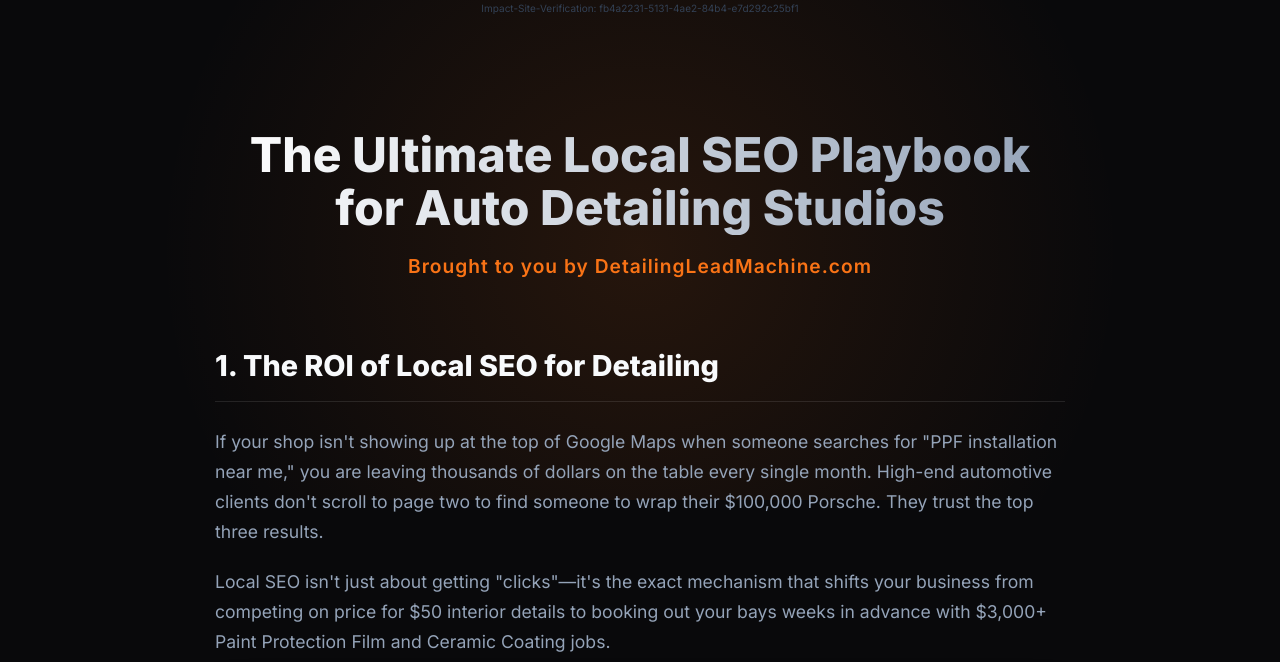
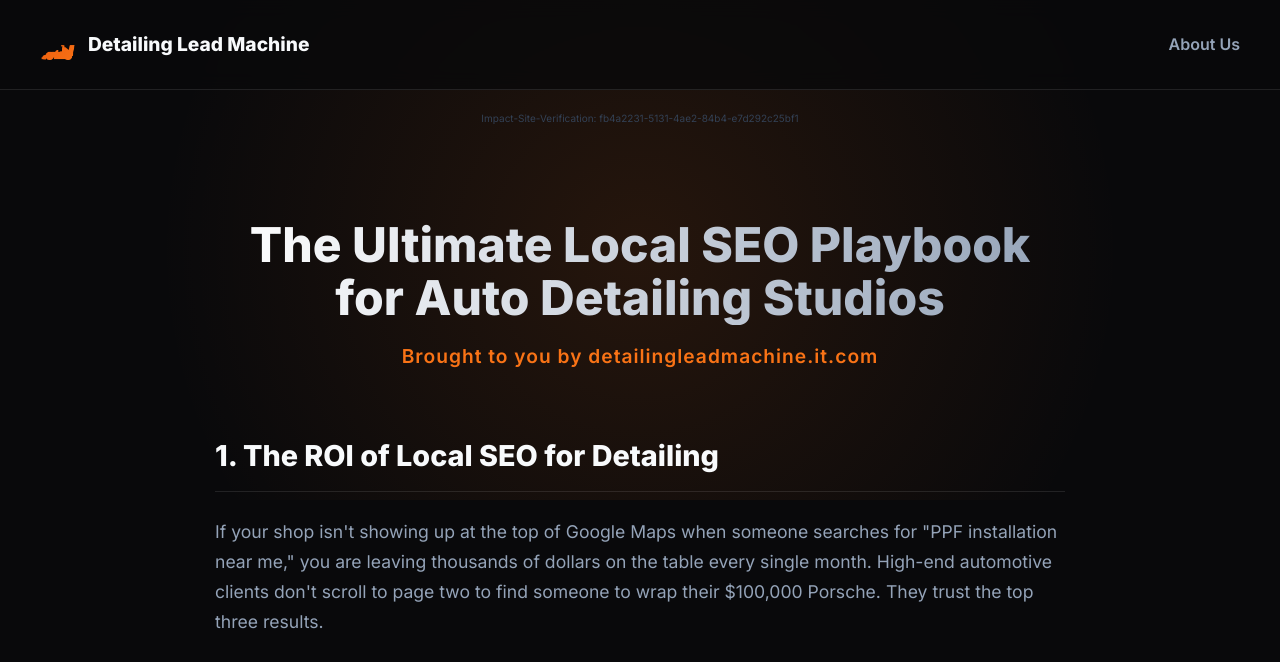
Before and after one commit to passhhu15-ux/detailingleadmachine, a plain HTML site: page index.html in a window 1280 px wide. Shown: the top 662 px of the page. Drawn offline with Linux system fonts and the light colour scheme.

Commit message:
Update index.html

```diff
--- a/index.html
+++ b/index.html
@@ -42,10 +42,52 @@
             z-index: -1;
         }
 
+        /* Header & Navigation */
+        .header {
+            display: flex;
+            justify-content: space-between;
+            align-items: center;
+            padding: 20px 40px;
+            background: rgba(9, 9, 11, 0.8);
+            backdrop-filter: blur(10px);
+            border-bottom: 1px solid var(--border-color);
+            position: sticky;
+            top: 0;
+            z-index: 100;
+        }
+
+        .logo-container {
+            display: flex;
+            align-items: center;
+            gap: 12px;
+            font-weight: 800;
+            font-size: 1.2rem;
+            color: var(--text-main);
+            text-decoration: none;
+        }
+
+        .logo-icon {
+            font-size: 1.8rem;
+            background: linear-gradient(135deg, #ea580c, #f97316);
+            -webkit-background-clip: text;
+            -webkit-text-fill-color: transparent;
+        }
+
+        .nav-links a {
+            color: var(--text-muted);
+            text-decoration: none;
+            font-weight: 600;
+            transition: color 0.3s ease;
+        }
+
+        .nav-links a:hover {
+            color: var(--primary-orange);
+        }
+
         .container {
             max-width: 850px;
             margin: 0 auto;
-            padding: 60px 20px;
+            padding: 40px 20px 80px 20px;
         }
 
         .impact-verification {
@@ -53,6 +95,7 @@
             color: #334155;
             text-align: center;
             margin-bottom: 20px;
+            margin-top: 20px;
         }
 
         /* Typography & Gradient Text */
@@ -117,7 +160,7 @@
             object-fit: cover;
         }
 
-        /* Glassmorphism Callouts */
+        /* Glassmorphism Callouts & About Section */
         .callout {
             background: var(--card-bg);
             backdrop-filter: blur(10px);
@@ -139,6 +182,15 @@
         .callout.info { border-left: 4px solid var(--primary-orange); }
 
         .callout-icon { font-size: 1.8rem; }
+
+        .about-image {
+            width: 80px;
+            height: 80px;
+            border-radius: 50%;
+            object-fit: cover;
+            border: 2px solid var(--primary-orange);
+            flex-shrink: 0;
+        }
 
         /* Interactive Toggles */
         details {
@@ -229,16 +281,29 @@
         @media (max-width: 768px) {
             h1 { font-size: 2.2rem; }
             .grid-layout { grid-template-columns: 1fr; }
+            .header { padding: 15px 20px; }
         }
     </style>
 </head>
 <body>
 
+    <!-- Navigation Header -->
+    <header class="header">
+        <a href="#" class="logo-container">
+            <!-- You can replace this icon with a real <img> logo later -->
+            <span class="logo-icon">🏎️</span>
+            <span class="logo-text">Detailing Lead Machine</span>
+        </a>
+        <nav class="nav-links">
+            <a href="#about">About Us</a>
+        </nav>
+    </header>
+
     <div class="impact-verification">Impact-Site-Verification: fb4a2231-5131-4ae2-84b4-e7d292c25bf1</div>
 
     <div class="container">
         <h1>The Ultimate Local SEO Playbook<br>for Auto Detailing Studios</h1>
-        <div class="subtitle">Brought to you by DetailingLeadMachine.com</div>
+        <div class="subtitle">Brought to you by detailingleadmachine.it.com</div>
 
         <!-- Section 1 -->
         <h2>1. The ROI of Local SEO for Detailing</h2>
@@ -326,6 +391,17 @@
             <li><input type="checkbox"> Build a target list of 10 high-intent keywords to conquer.</li>
         </ul>
 
+        <!-- NEW ABOUT US SECTION -->
+        <h2 id="about">About Us</h2>
+        <div class="callout info" style="align-items: center;">
+            <!-- Placeholder for your actual logo or headshot -->
+            <img src="https://images.unsplash.com/photo-1618365908648-e71bd5716cba?auto=format&fit=crop&w=150&q=80" alt="Detailing Lead Machine Logo" class="about-image">
+            <div>
+                <p style="color: var(--text-main); margin-top: 0;">At <strong style="color: white;">Detailing Lead Machine</strong>, we specialize in high-ticket lead generation for automotive detailing and PPF studios. We help you take control of your local SEO, ditch underperforming agencies, and book out your bays with premium clients.</p>
+                <p style="margin-bottom: 0;">Ready to dominate your local market? Drop us a line: <br><a href="mailto:passhhu15@gmail.com" style="color: var(--primary-orange); text-decoration: none; font-weight: 600;">passhhu15@gmail.com</a></p>
+            </div>
+        </div>
+
     </div>
 </body>
 </html>
```
